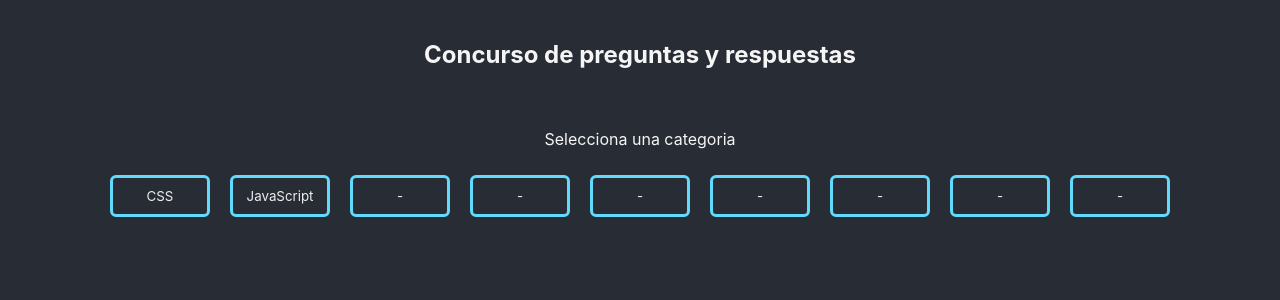
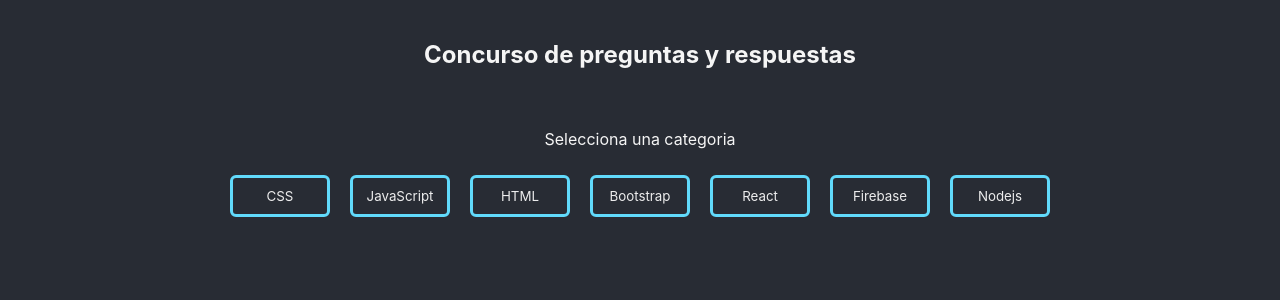
Before and after one commit to Dan33311/q-and-a-app, a React (Create React App) app: page / in a window 1280 px wide. Shown: the top 300 px of the page. Built offline with nearby package versions, Linux system fonts and the light colour scheme.

Commit message:
remove a category from the view when the category is finished correctly

```diff
--- a/src/App.css
+++ b/src/App.css
@@ -21,7 +21,6 @@
 
 .App h2 {
   color: whitesmoke;
-
   margin: 20px;
   margin-top: 40px;
   /* outline: 1px solid lime; */
@@ -53,12 +52,6 @@
   color: #282c34;
 }
 
-.categ-container .css-btn {
-  display: none;
-}
-.categ-container .javascript-btn {
-  display: none;
-}
 
 .score-count {
   color: whitesmoke;
@@ -77,12 +70,8 @@
 
 
 .questions-head {
-  /* margin: 0px 50px 0px 50px; */
   display: flex;
   flex-direction: column;
-  /* align-items: center; */
-  /* justify-content: space-between; */
-  /* outline: 1px solid lime; */
 }
 .questions-head h3{
   margin-top: 0px;
--- a/src/App.js
+++ b/src/App.js
@@ -8,34 +8,29 @@
 
 function App() {
 
+  const [categories, setCategories] = useState([
+    'CSS',
+    'JavaScript',
+    'HTML',
+    'Bootstrap',
+    'React',
+    'Firebase',
+    'Nodejs'
+  ])
+
   const [categorySelected, setCategorySelected] = useState('')
-  const [classNameValue, setClassNameValue] = useState([])
-
   const [score, setScore] = useState(0.0000)
 
   const handleChangeScore = () => {
     setScore(score + 0.0001)
   }
 
-  const handleClickButton = (category) => {
-    console.log('category:', category);
-    setCategorySelected(category)
-    setClassNameValue([...classNameValue, category])
+  const handleClickButton = (category, index) => {
+    setCategorySelected((prev) => category)
+    let newCategory = categories
+    newCategory.splice(index, 1)
+    setCategories((prev) => newCategory)
   }
-
-  // const handleClickJsButton = (category) => {
-  //   setTimeout(() => {
-  //     console.log('classNameValue:', classNameValue);
-  //   }, 7000)
-  //   setTimeout(() => {
-  //     console.log('category:', category);
-  //   }, 5000)
-  //   setCategorySelected(category)
-  //   setClassNameValue([...classNameValue, category])
-  // }
-
-  console.log('[app.js] categorySelected:', categorySelected);
-  console.log('[app.js] classNameValue:', classNameValue);
 
 
   return (
@@ -44,12 +39,12 @@
         <h2>Concurso de preguntas y respuestas</h2>
         {categorySelected === ''
           ? <CategoriesSection
+              categories={categories}
               handleClickButton={handleClickButton}
-              classNameValue={classNameValue}
             />
           : null
         }
-        {categorySelected === 'css'
+        {categorySelected === 'CSS'
           ? <>
             <Score score={score} />
             <CategoryCss
@@ -61,7 +56,7 @@
           </>
           : null
         }
-        {categorySelected === 'javascript'
+        {categorySelected === 'JavaScript'
           ? <>
             <Score score={score} />
             <CategoryJavascript
--- a/src/components/Categories.js
+++ b/src/components/Categories.js
@@ -1,22 +1,19 @@
-const CategoriesSection = ({ handleClickButton, handleClickCssButton, classNameValue, handleClickJsButton }) => {
+const CategoriesSection = ({ categories, handleClickButton }) => {
 
 
   return (
     <>
       <div className="categ-container">
         <p>Selecciona una categoria</p>
-        {/* <button className={`categ-btn ${classNameValue[0]}-btn`} onClick={() => handleClickCssButton('css')}>CSS</button> */}
-        {/* <button className={`categ-btn ${classNameValue[1]}-btn`} onClick={() => handleClickJsButton('javascript')}>JavaScript</button> */}
-        {/* <button className="categ-btn" onClick={() => handleClickJsButton('javascript')}>JavaScript</button> */}
-        <button className={`categ-btn ${classNameValue[0]}-btn`} onClick={() => handleClickButton('css')}>CSS</button>
-        <button className={`categ-btn ${classNameValue[1]}-btn`} onClick={() => handleClickButton('javascript')}>JavaScript</button>
-        <button className="categ-btn">-</button>
-        <button className="categ-btn">-</button>
-        <button className="categ-btn">-</button>
-        <button className="categ-btn">-</button>
-        <button className="categ-btn">-</button>
-        <button className="categ-btn">-</button>
-        <button className="categ-btn">-</button>
+        {categories.map((categ, index) => (
+          <button
+            key={index}
+            className='categ-btn'
+            onClick={() => handleClickButton(categ, index)}
+          >
+            {categ}
+          </button>
+        ))}
       </div>
     </>
   );
--- a/src/components/CategoryCss.js
+++ b/src/components/CategoryCss.js
@@ -4,7 +4,6 @@
 import CategoryFinished from './CategoryFinished';
 import Retry from './Retry';
 import CategoriesSection from './Categories';
-
 
 
 const CategoryCss = ({ onChange, score, categorySelected, setCategorySelected }) => {
@@ -40,7 +39,6 @@
   console.log('categoryFinished:', categoryFinished);
   console.log('retry:', retry);
   console.log('------------------------------------------------');
-
 
 
   return (
@@ -95,5 +93,4 @@
 }
 
 
-
 export default CategoryCss;
--- a/src/components/CategoryJavascript.js
+++ b/src/components/CategoryJavascript.js
@@ -4,7 +4,6 @@
 import CategoryFinished from './CategoryFinished';
 import Retry from './Retry';
 import CategoriesSection from './Categories';
-
 
 
 const CategoryJavascript = ({ onChange, score, categorySelected, setCategorySelected }) => {
--- a/src/components/Score.js
+++ b/src/components/Score.js
@@ -1,6 +1,5 @@
 const Score = ({ score }) => {
 
-//
   return (
     <div className="score-count">
       <p>Total: 💳<span>{score}</span> BTC</p>
```
Also changed, not shown: src/AppTest.js (added, +23 -0 lines), src/components/CategoriesTest.js (added, +68 -0 lines), src/data/README2.md.
